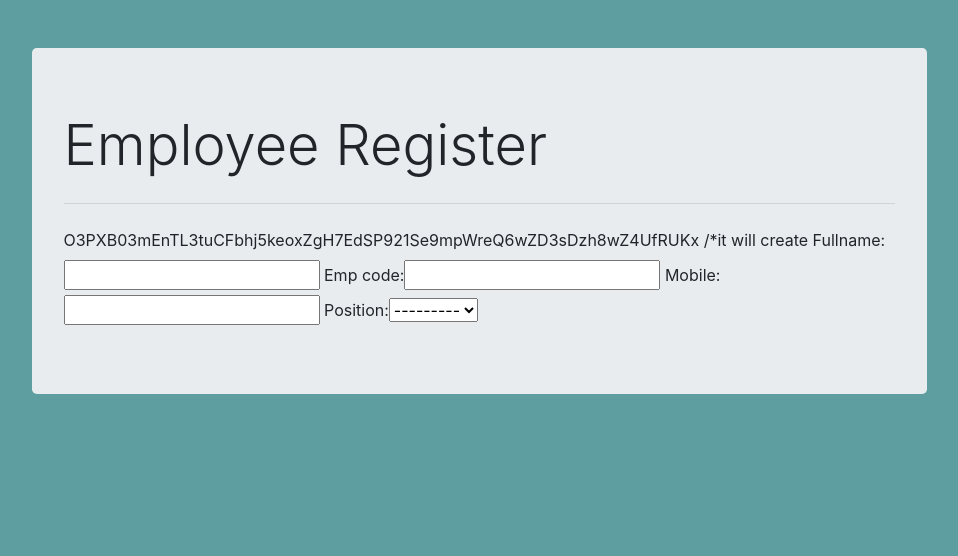
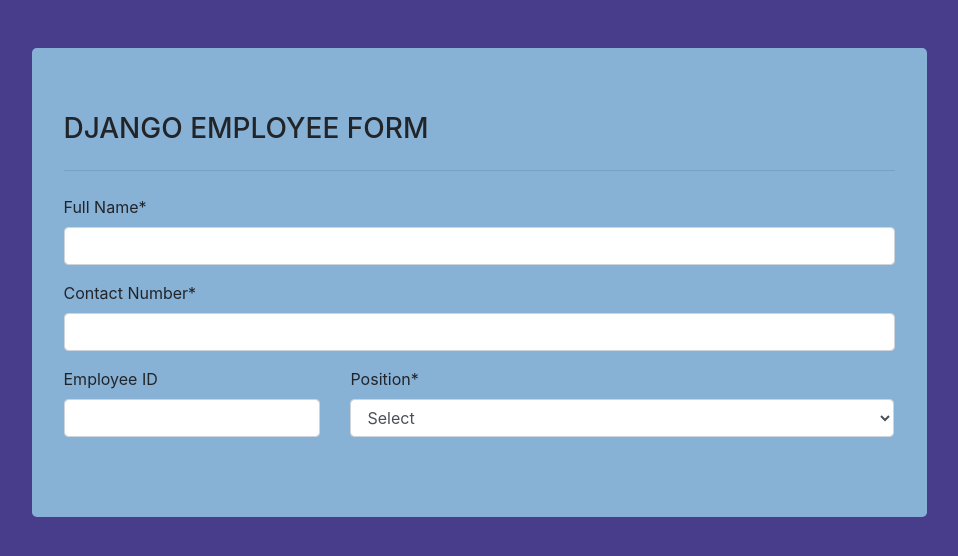
Before and after one commit to anjalee1/Employee_WebApp, a Django app: page /employee/ in a window 1280 px wide. Shown: the top 556 px of the page, without its empty margins (161-1119 px from the left). Run offline with Django 3.2, Linux system fonts and the light colour scheme; data that the repository does not hold is empty; some libraries are stand-ins or nearby versions.

Commit message:
changes made

```diff
--- a/Employee_CRUD/settings.py
+++ b/Employee_CRUD/settings.py
@@ -37,8 +37,10 @@
     'django.contrib.sessions',
     'django.contrib.messages',
     'django.contrib.staticfiles',
-    'employee_register'
+    'employee_register',
+    'crispy_forms'         #this package is used to customize the form controls using frontend stylesheet like bootstrap
 ]
+CRISPY_TEMPLATE_PACK='bootstrap4'
 
 MIDDLEWARE = [
     'django.middleware.security.SecurityMiddleware',
--- a/employee_register/forms.py
+++ b/employee_register/forms.py
@@ -7,12 +7,13 @@
     class Meta:
         model = Employee
         fields ='__all__' # Set the fields attribute to the special value '__all__' to indicate that all fields in the model should be used.
-        # labels = {
-        #     'fullname':'Full Name',
-        #     'emp_code':'EMP. Code'
-        # }
+        labels = {
+            'fullname':'Full Name',
+            'emp_code':'Employee ID',
+            'mobile' : 'Contact Number'
+        }
 
-    # def __init__(self, *args, **kwargs):
-    #     super(EmployeeForm,self).__init__(*args, **kwargs)
-    #     self.fields['position'].empty_label = "Select"
-    #     self.fields['emp_code'].required = False
+    def __init__(self, *args, **kwargs):
+        super(EmployeeForm,self).__init__(*args, **kwargs)
+        self.fields['position'].empty_label = "Select"
+        self.fields['emp_code'].required = False
--- a/employee_register/templates/employee_register/base.html
+++ b/employee_register/templates/employee_register/base.html
@@ -12,12 +12,12 @@
 
 
 </head>
-<body style="background-color:cadetblue;">
+<body style="background-color:darkslateblue;">
 
     <div class="container">
         <div class="col-md-10 offset-md-1 mt-5">
-            <div class="jumbotron">
-                <h1 class="display-4">Employee Register</h1>
+            <div style="background-color:rgb(136, 177, 214)"class="jumbotron">
+                <h3>DJANGO EMPLOYEE FORM </h3>
 
                 <hr class="my-4">
                 {% block content %}
--- a/employee_register/templates/employee_register/employee_form.html
+++ b/employee_register/templates/employee_register/employee_form.html
@@ -1,7 +1,18 @@
 {%extends "employee_register/base.html" %}
+{% load crispy_forms_tags %}
 {% block content %}
 <form action="" method="POST" autocomplete="off">
-    {{csrf_token}}       /*it will create
-    {{form}}
+   {% csrf_token %}       <!--it will create the unique csrf token while rendering this form and when we post this form same token will be
+                                appended to the form data-->
+                                {{form.fullname|as_crispy_field}}
+                                {{form.mobile|as_crispy_field}}
+                                <div class="row">
+                                    <div class="col-md-4">
+                                        {{form.emp_code|as_crispy_field}}
+                                    </div>
+                                    <div class="col-md-8">
+                                        {{form.position|as_crispy_field}}
+                                    </div>
+                                </div>
 </form>
 {% endblock content %}
```
